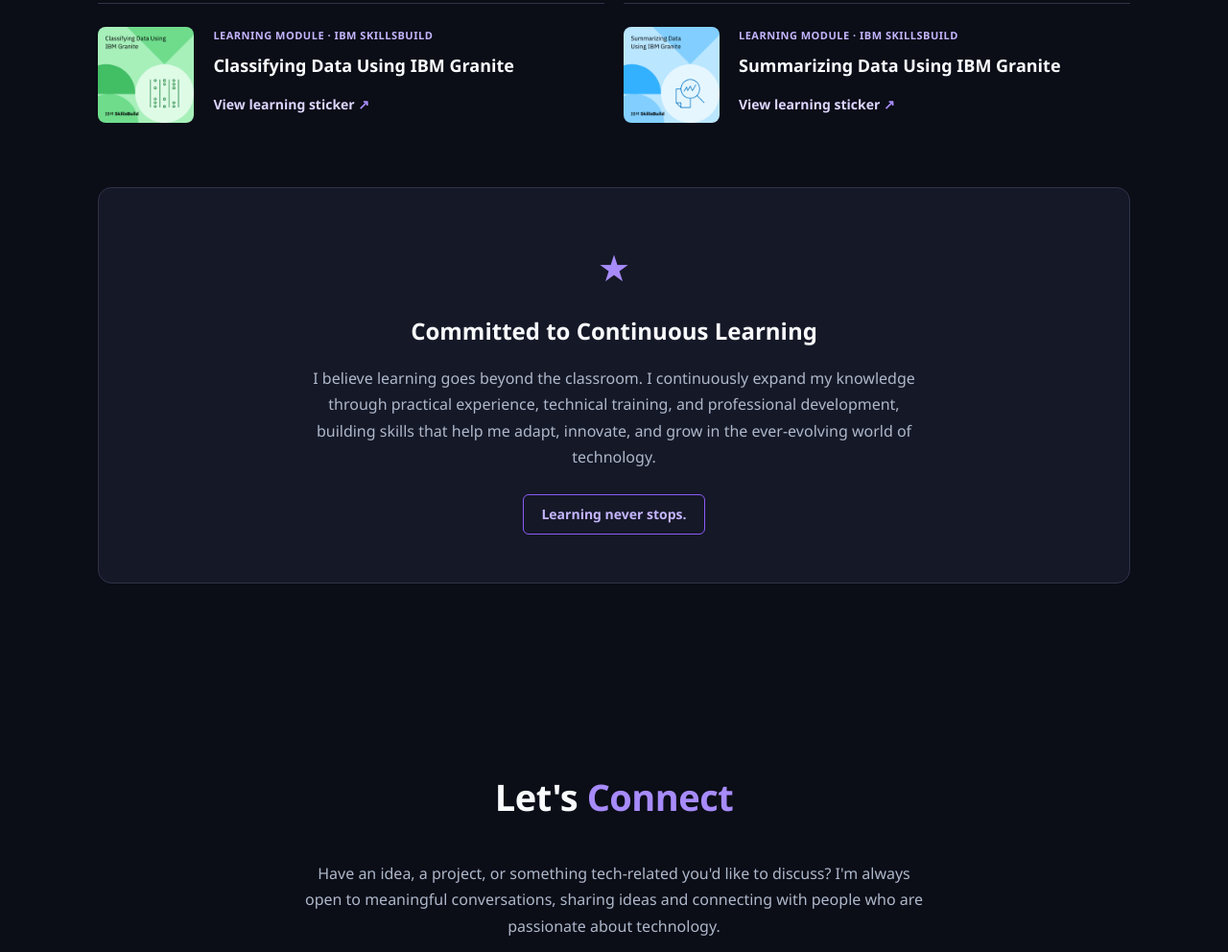
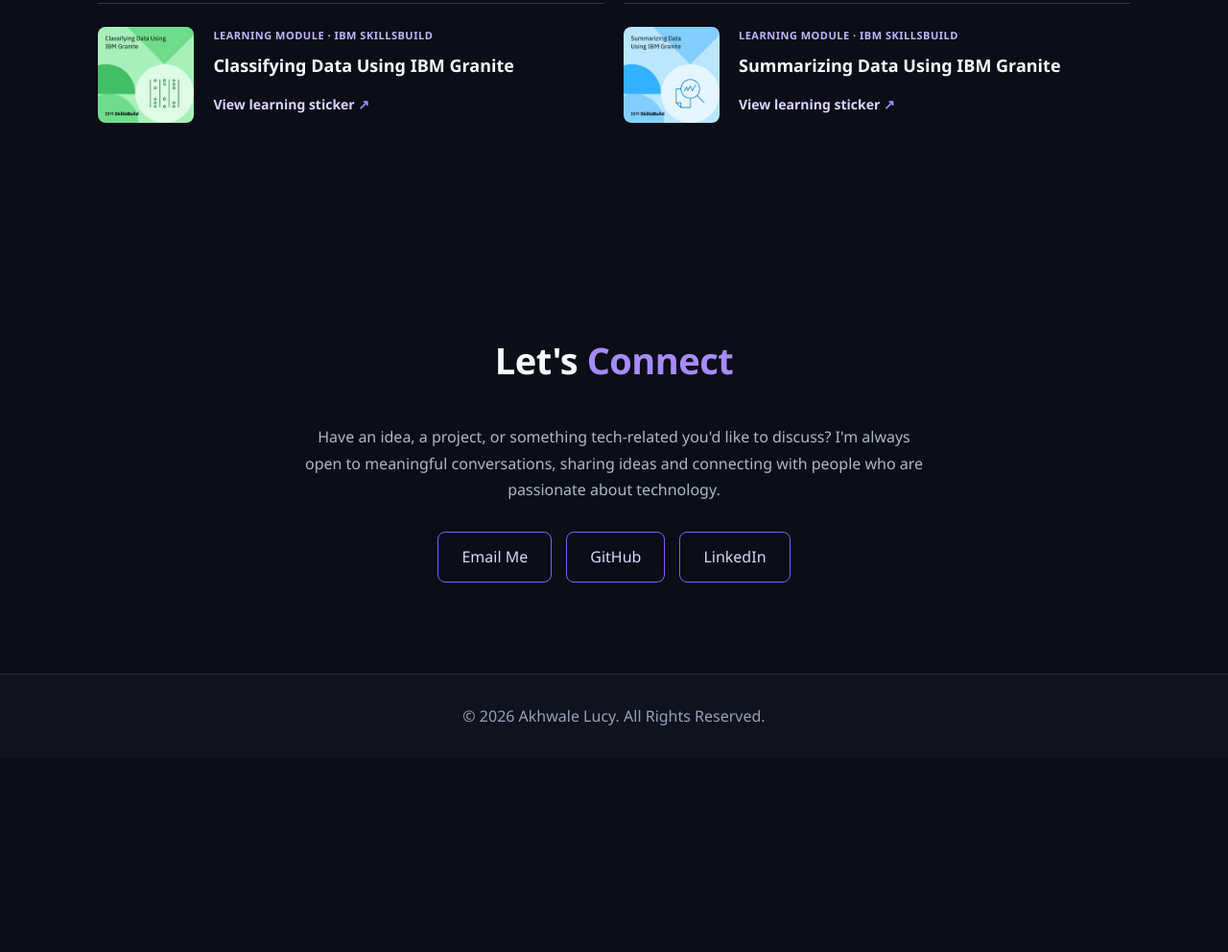
Before and after one commit to AkhwaleLucy/Akhwale_Portfolio, a website: page public/index.html in a window 1280 px wide. Shown: the part 4954-5946 px from the top of the page at 96% size. After the commit the page ends 5744 px from the top, so only its background shows below. Drawn offline with Linux system fonts and the light colour scheme.

Commit message:
Remove continuous learning card below certifications

```diff
--- a/public/index.html
+++ b/public/index.html
@@ -474,30 +474,6 @@
  <a class="credential-link" href="certificates/resume-interviewing.pdf" target="_blank" rel="noopener noreferrer" aria-label="View Resume Writing and Job Interviewing certificate (PDF, opens in a new tab)">View certificate <span aria-hidden="true">↗</span></a>
 </article></div></details>
  <div class="credential-group"><div class="credential-group-heading"><h3>Additional Learning</h3><p>IBM SkillsBuild modules, represented by digital learning stickers.</p></div><div class="module-grid"><article class="module-card"><img src="certificates/classifying-ibm-granite.png" alt="IBM SkillsBuild: Classifying Data Using IBM Granite digital sticker" width="2000" height="2000" loading="lazy"><div><p class="credential-type">Learning module · IBM SkillsBuild</p><h4>Classifying Data Using IBM Granite</h4><a class="credential-link" href="certificates/classifying-ibm-granite.png" target="_blank" rel="noopener noreferrer">View learning sticker <span aria-hidden="true">↗</span></a></div></article><article class="module-card"><img src="certificates/summarizing-ibm-granite.png" alt="IBM SkillsBuild: Summarizing Data Using IBM Granite digital sticker" width="2000" height="2000" loading="lazy"><div><p class="credential-type">Learning module · IBM SkillsBuild</p><h4>Summarizing Data Using IBM Granite</h4><a class="credential-link" href="certificates/summarizing-ibm-granite.png" target="_blank" rel="noopener noreferrer">View learning sticker <span aria-hidden="true">↗</span></a></div></article></div></div>
-<div class="credential-group">
-        <div class="certification-card">
-
-            <div class="certification-icon">★</div>
-
-            <h3>Committed to Continuous Learning</h3>
-
-
-            <p>
-                I believe learning goes beyond the classroom.
-                I continuously expand my knowledge through
-                practical experience, technical training,
-                and professional development, building skills
-                that help me adapt, innovate, and grow in the
-                ever-evolving world of technology.
-            </p>
-
-
-            <span class="certification-label">
-                Learning never stops.
-            </span>
-
-        </div>
-</div>
 </section>
 
     <!-- Contact Section -->
```
